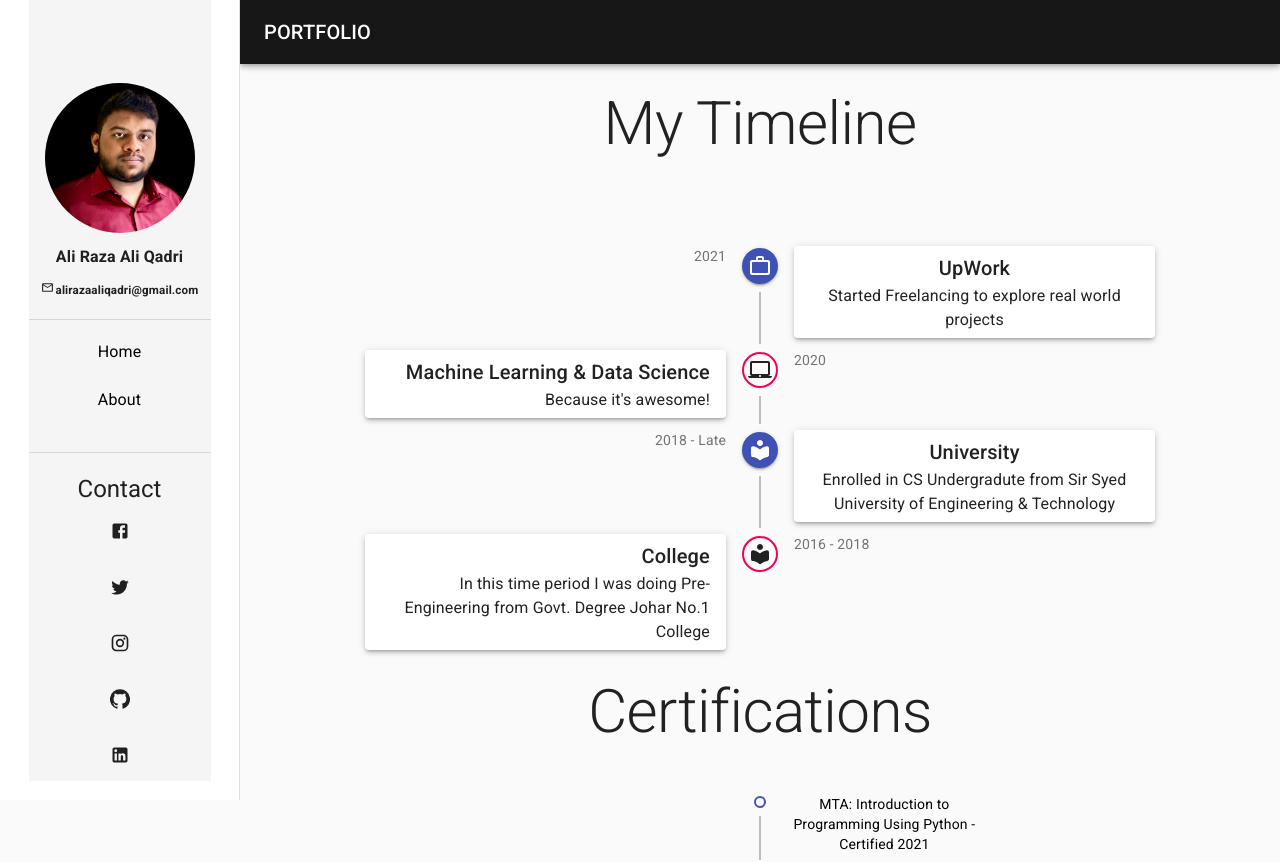
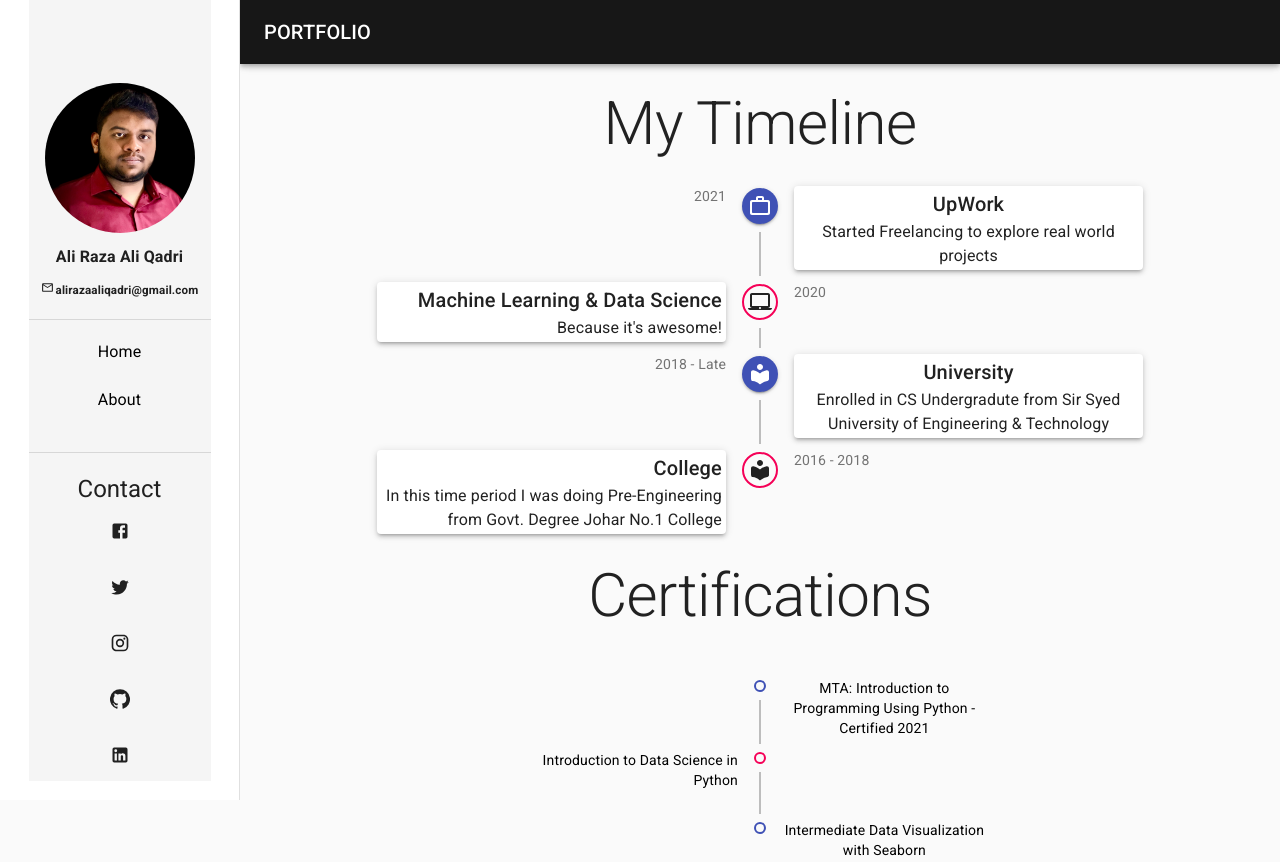
Before and after one commit to alirazaaliqadri/Portfolio, a React (Create React App) app: page /About in a window 1280 px wide. Shown: the top 862 px of the page. Built offline with nearby package versions, Linux system fonts and the light colour scheme.

Commit message:
Dashboard Updated

```diff
--- a/src/Components/About.js
+++ b/src/Components/About.js
@@ -30,7 +30,8 @@ theme.typography.h3 = {
 
 const useStyles = makeStyles((theme) => ({
     paper: {
-        padding: '6px 16px',
+        padding:2,
+        paddingInline: 4,
     },
     secondaryTail: {
         backgroundColor: theme.palette.secondary.main,
@@ -54,9 +55,8 @@ export default function About() {
                     alignItems="center">
                     <Grid item xs>
                         <Typography variant="h2" component="h2">My Timeline</Typography>
-                    <br />
-                    <br />
-                    <br />
+                    </Grid>
+                    <Grid item xs={12} sx={{ display: 'grid', placeItems: 'center' }}>
                         <Timeline align="alternate">
                             {/* 1st Item  */}
                             <TimelineItem>
```
Lines whose indentation alone changed are shown as unchanged.
